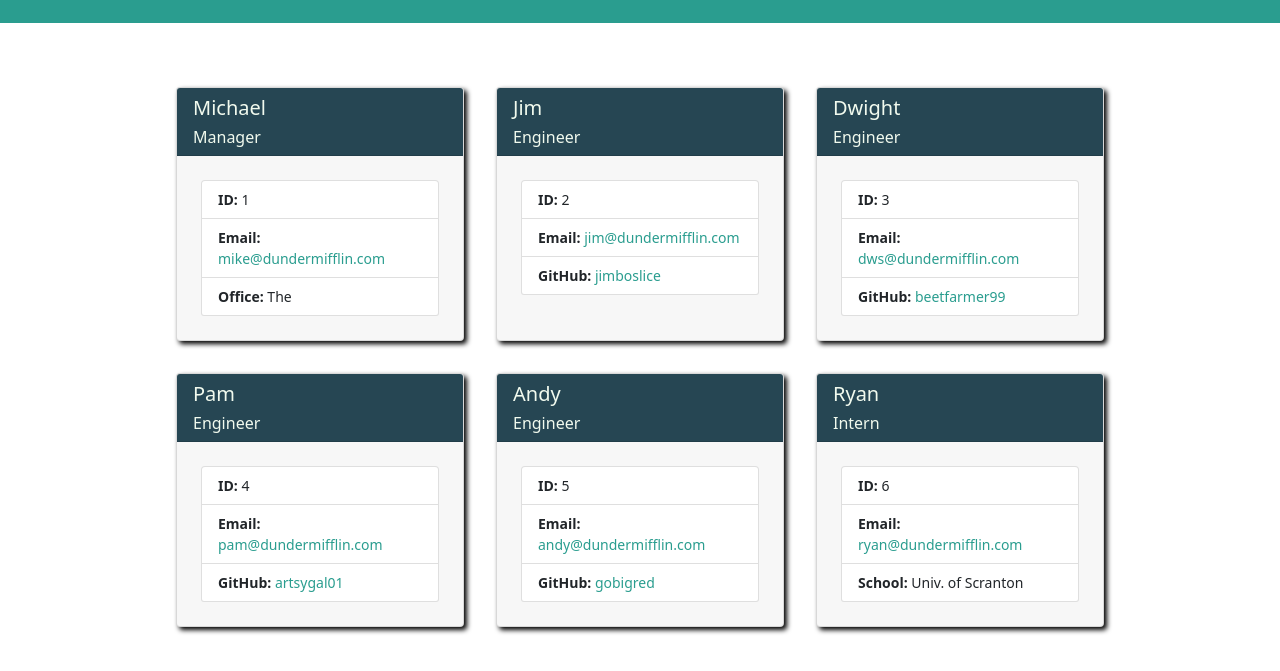
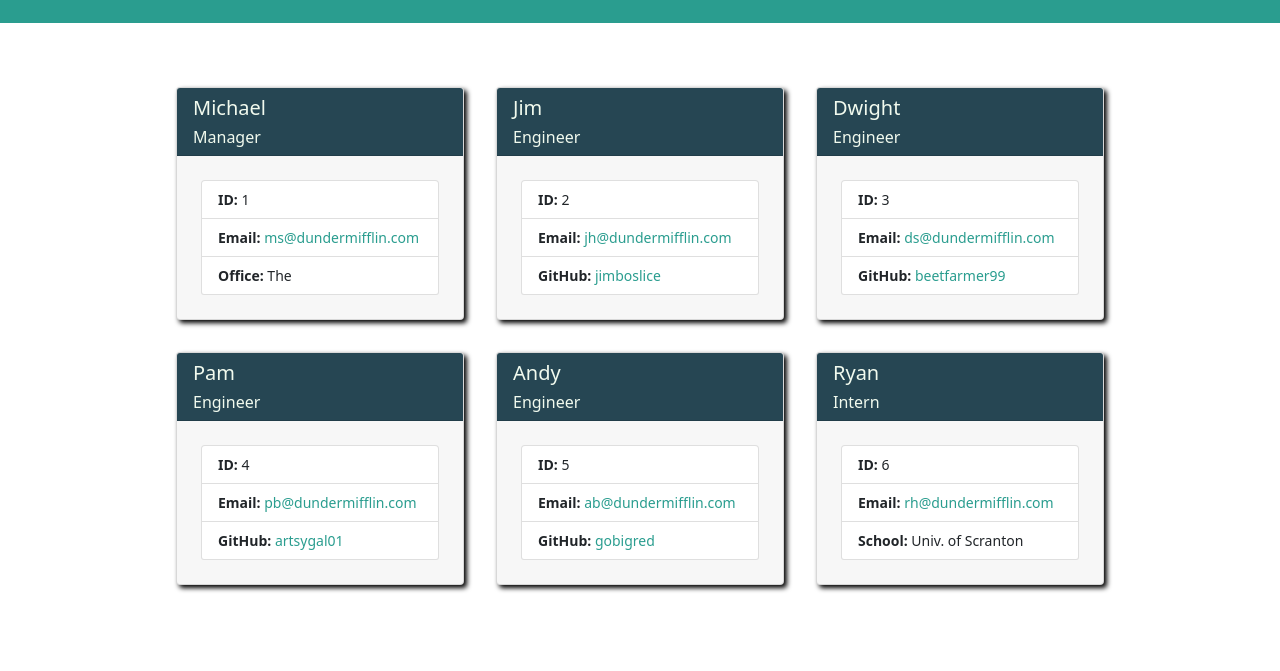
Before and after one commit to lukeoxner/team-profile-generator, a website: page index.html in a window 1280 px wide. Shown: the part 129-800 px from the top of the page. Drawn offline with nearby package versions, Linux system fonts and the light colour scheme.

Commit message:
update index.html for github pages

```diff
--- a/index.html
+++ b/index.html
@@ -67,7 +67,7 @@
 						</div>
 						<ul class="list-group list-group m-4">
 							<li class="list-group-item"><span class="key">ID: </span>1</li>
-							<li class="list-group-item"><span class="key">Email: </span><a href="mailto:mike@dundermifflin.com">mike@dundermifflin.com</a></li>
+							<li class="list-group-item"><span class="key">Email: </span><a href="mailto:ms@dundermifflin.com">ms@dundermifflin.com</a></li>
 							<li class="list-group-item"><span class="key">Office: </span>The</li>
 						</ul>
 					</div>
@@ -78,8 +78,8 @@
 			</div>
 			<ul class="list-group list-group m-4">
 				<li class="list-group-item"><span class="key">ID: </span>2</li>
-				<li class="list-group-item"><span class="key">Email: </span><a href="mailto:jim@dundermifflin.com">jim@dundermifflin.com</a></li>
-				<li class="list-group-item"><span class="key">GitHub: </span><a href="https://github.com/jimboslice">jimboslice</a></li>
+				<li class="list-group-item"><span class="key">Email: </span><a href="mailto:jh@dundermifflin.com">jh@dundermifflin.com</a></li>
+				<li class="list-group-item"><span class="key">GitHub: </span><a href="https://github.com/jimboslice" target="blank">jimboslice</a></li>
 			</ul>
 			</div><div class="col-12 col-md-6 col-lg-4 card m-3 p-0" style="width: 18rem;">
 			<div class="card-header">
@@ -88,8 +88,8 @@
 			</div>
 			<ul class="list-group list-group m-4">
 				<li class="list-group-item"><span class="key">ID: </span>3</li>
-				<li class="list-group-item"><span class="key">Email: </span><a href="mailto:dws@dundermifflin.com">dws@dundermifflin.com</a></li>
-				<li class="list-group-item"><span class="key">GitHub: </span><a href="https://github.com/beetfarmer99">beetfarmer99</a></li>
+				<li class="list-group-item"><span class="key">Email: </span><a href="mailto:ds@dundermifflin.com">ds@dundermifflin.com</a></li>
+				<li class="list-group-item"><span class="key">GitHub: </span><a href="https://github.com/beetfarmer99" target="blank">beetfarmer99</a></li>
 			</ul>
 			</div><div class="col-12 col-md-6 col-lg-4 card m-3 p-0" style="width: 18rem;">
 			<div class="card-header">
@@ -98,8 +98,8 @@
 			</div>
 			<ul class="list-group list-group m-4">
 				<li class="list-group-item"><span class="key">ID: </span>4</li>
-				<li class="list-group-item"><span class="key">Email: </span><a href="mailto:pam@dundermifflin.com">pam@dundermifflin.com</a></li>
-				<li class="list-group-item"><span class="key">GitHub: </span><a href="https://github.com/artsygal01">artsygal01</a></li>
+				<li class="list-group-item"><span class="key">Email: </span><a href="mailto:pb@dundermifflin.com">pb@dundermifflin.com</a></li>
+				<li class="list-group-item"><span class="key">GitHub: </span><a href="https://github.com/artsygal01" target="blank">artsygal01</a></li>
 			</ul>
 			</div><div class="col-12 col-md-6 col-lg-4 card m-3 p-0" style="width: 18rem;">
 			<div class="card-header">
@@ -108,8 +108,8 @@
 			</div>
 			<ul class="list-group list-group m-4">
 				<li class="list-group-item"><span class="key">ID: </span>5</li>
-				<li class="list-group-item"><span class="key">Email: </span><a href="mailto:andy@dundermifflin.com">andy@dundermifflin.com</a></li>
-				<li class="list-group-item"><span class="key">GitHub: </span><a href="https://github.com/gobigred">gobigred</a></li>
+				<li class="list-group-item"><span class="key">Email: </span><a href="mailto:ab@dundermifflin.com">ab@dundermifflin.com</a></li>
+				<li class="list-group-item"><span class="key">GitHub: </span><a href="https://github.com/gobigred" target="blank">gobigred</a></li>
 			</ul>
 			</div><div class="col-12 col-md-6 col-lg-4 card m-3 p-0" style="width: 18rem;">
 			<div class="card-header">
@@ -118,7 +118,7 @@
 			</div>
 			<ul class="list-group list-group m-4">
 				<li class="list-group-item"><span class="key">ID: </span>6</li>
-				<li class="list-group-item"><span class="key">Email: </span><a href="mailto:ryan@dundermifflin.com">ryan@dundermifflin.com</a></li>
+				<li class="list-group-item"><span class="key">Email: </span><a href="mailto:rh@dundermifflin.com">rh@dundermifflin.com</a></li>
 				<li class="list-group-item"><span class="key">School: </span>Univ. of Scranton</li>
 			</ul>
 			</div></div>
```
